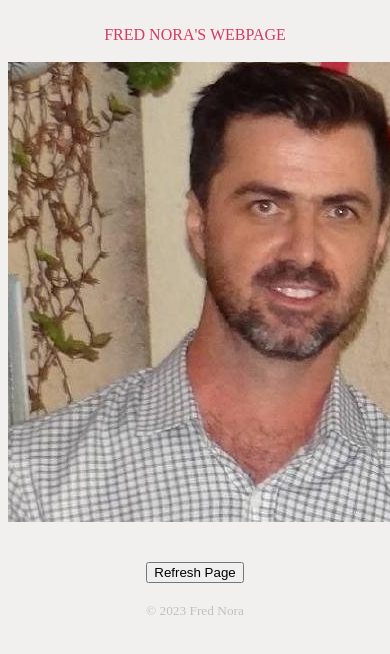
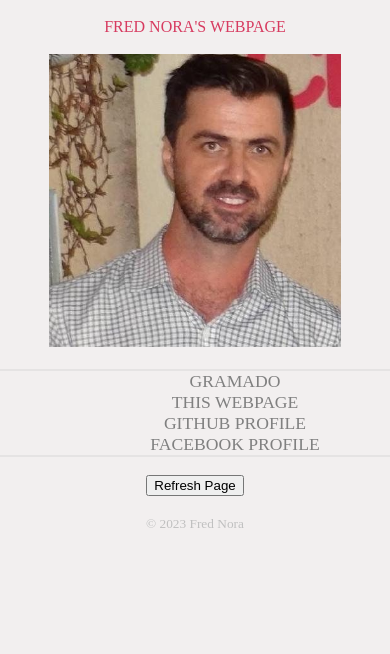
Before and after one commit to frednora/frednora.github.io, a PHP site: page / in a window 390 px wide; the page is wider, and only the part inside the window is pictured. Shown: the top 654 px of that part. Run offline with PHP 8.4, Linux system fonts and the light colour scheme.

Commit message:
style: Responsive stuff.

```diff
--- a/assets/css/style.css
+++ b/assets/css/style.css
@@ -1,7 +1,7 @@
 
 html, body {
-    margin: 32;
-    padding: 32;
+    margin: 0;
+    padding: 0;
     background-color: #F2EFEF;
 }
 
@@ -13,35 +13,13 @@ html, body {
 }
 
 /* image */
-.main-image {
+.image-container {
     text-align: center;
 }
 
-/* Navigation bar */
-.nav {
-    text-align: center;
-}
-.nav ul {
-    margin: 0;
-}
-.nav li {
-    display: inline;
-    padding: 0 2%;
-}
-.nav a {
-    color: #808080;
-    text-decoration: none;
-    text-transform: uppercase;
-    display: inline-block;
-}
-.nav a:hover {
-    background-color: rgba(255, 255, 255, .3);
-}
-.main-nav {
-    font-size: 1.1em;
-    text-align: center;
-    border-top: 2px solid rgba(200, 200, 200, .3);
-    border-bottom: 2px solid rgba(200, 200, 200, .3);
+.main-image {
+    width: 75%;
+    height: auto;
 }
 
 .main-button {
@@ -58,8 +36,92 @@ html, body {
 
 /* MEDIA QUERY */
 
-@media (min-width: 200px) and (max-width: 480px ) {
-	nav {
-    display: none;
-	}
+/* small */
+@media (min-width: 200px) and (max-width: 1023px ) {
+
+.nav {
+    /*display: none;*/
+    /*max-height: none;*/
+    /*top: 0;*/
+    /*position: relative;*/
+    /*float: left;*/
+    width: fit-content;
+    background-color: transparent;
+    width: 100%;
+    text-align: center;
 }
+.nav ul {
+    width: 100%;
+    margin: 0;
+    text-align: center;
+}
+.nav li {
+    width: 100%;
+    display: block;
+    /*padding: 0 2%;*/
+    text-align: center;
+}
+.nav a {
+    color: #808080;
+    text-decoration: none;
+    text-transform: uppercase;
+    display: inline-block;
+    text-align: center;
+}
+.nav a:hover {
+    background-color: rgba(255, 255, 255, .7); /*white*/
+    text-align: center;
+}
+.main-nav {
+    font-size: 1.1em;
+    text-align: center;
+    border-top: 2px solid rgba(200, 200, 200, .3);
+    border-bottom: 2px solid rgba(200, 200, 200, .3);
+}
+
+
+
+.main-image {
+    width: 75%;
+    height: auto;
+}
+
+}
+
+/* large */
+@media (min-width: 1024px) {
+
+/* Navigation bar */
+.nav {
+    text-align: center;
+}
+.nav ul {
+    margin: 0;
+}
+.nav li {
+    display: inline;
+    padding: 0 2%; /*distancia entre os items*/
+}
+.nav a {
+    color: #808080;
+    text-decoration: none;
+    text-transform: uppercase;
+    display: inline-block;
+}
+.nav a:hover {
+    background-color: rgba(255, 255, 255, .7); /*White*/
+}
+.main-nav {
+    font-size: 1.1em;
+    text-align: center;
+    border-top: 2px solid rgba(200, 200, 200, .3);
+    border-bottom: 2px solid rgba(200, 200, 200, .3);
+}
+
+
+.main-image {
+    width: 50%;
+    height: auto;
+}
+
+}
--- a/index.html
+++ b/index.html
@@ -33,8 +33,11 @@
     <!-- Section 1 -->
     <section>
     <br>
-    <div class="main-image">
-    <img src="./assets/img/frednora.jpg" alt="Fred Nora's profile picture">
+    <div class="image-container">
+    <img
+        class="main-image"
+        src="./assets/img/frednora.jpg"
+        alt="Fred Nora's profile picture">
     </div>
     </section>
 
```
